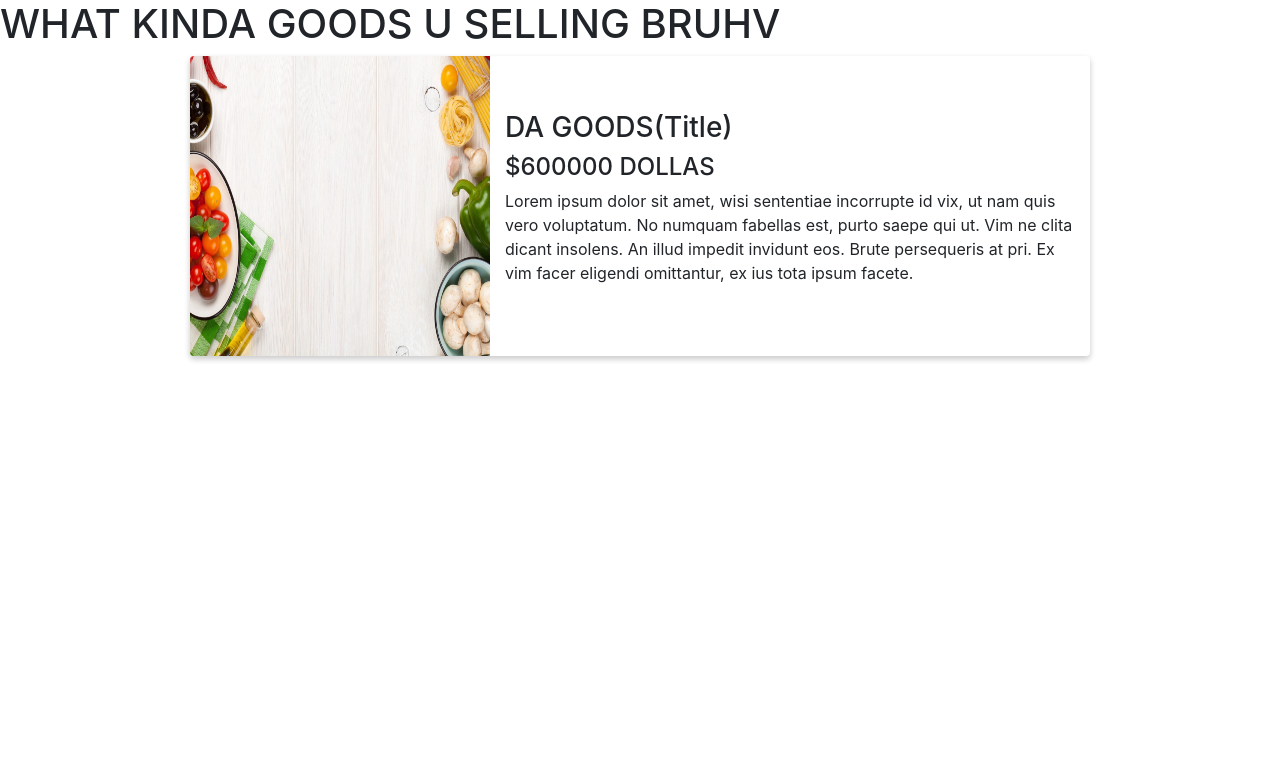
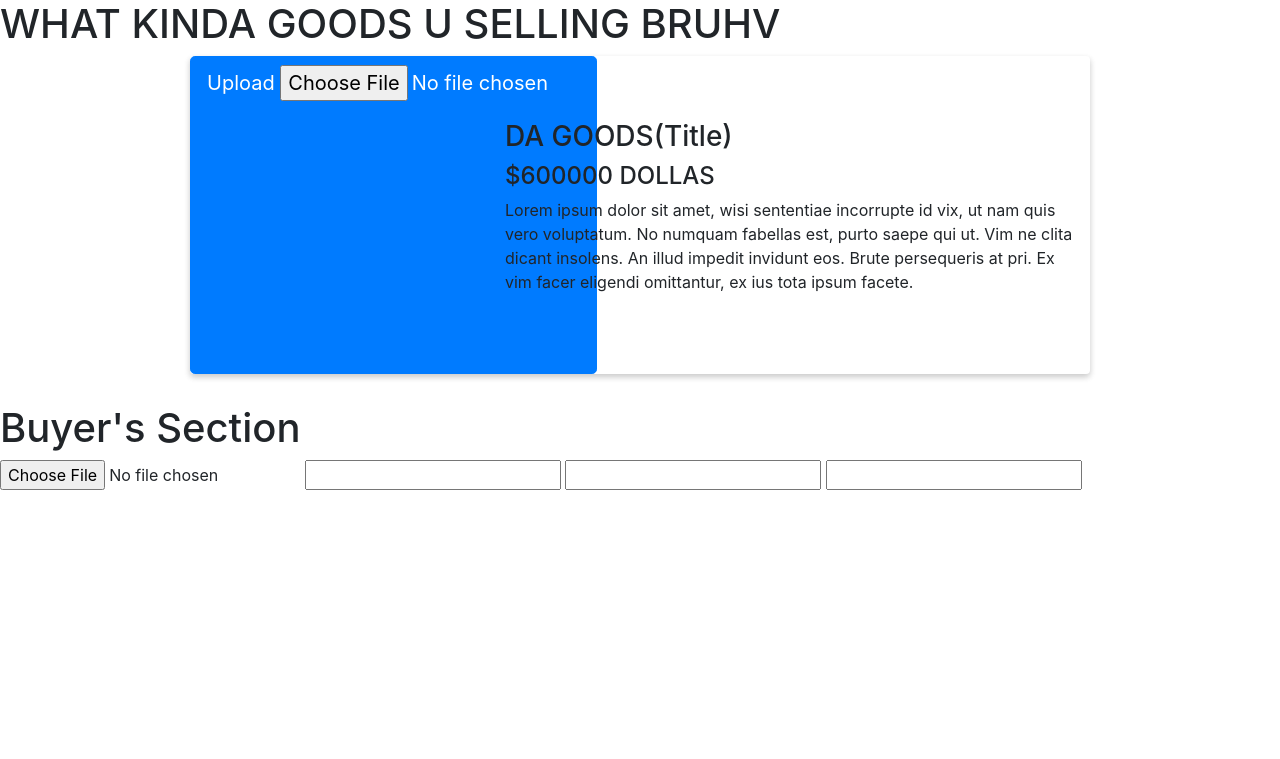
Before and after one commit to piercetu/FoodCloud, a Flask app: page /business in a window 1280 px wide. Shown: the top 759 px of the page. Before the commit the page ends 361 px from the top, so only its background shows below. Run offline with Flask 2, Linux system fonts and the light colour scheme; some libraries are stand-ins or nearby versions.

Commit message:
Update seller

```diff
--- a/development/static/styles/seller.css
+++ b/development/static/styles/seller.css
@@ -1,4 +1,3 @@
-<<<<<<< HEAD
 /* div {
     display: block;
 } */
@@ -41,6 +40,15 @@
     margin-left: 300px;
     padding: 15px;
 }
-=======
-/* Seller Page CSS */
->>>>>>> e93b8ce37d07a1438b832d73abfce6109fed612b
+
+
+#seller {
+  height: 100vh;
+}
+
+input[type="file"] {
+  height: 300px;
+  width: 300px;
+  background: none;
+  border: black;
+}
--- a/development/templates/seller.html
+++ b/development/templates/seller.html
@@ -1,32 +1,61 @@
 <!DOCTYPE html>
 <html>
+
 <head>
   <link rel="icon" href="{{ url_for('static',filename='resources/favicon.png') }}">
   <meta charset="UTF-8">
   <meta name="viewport" content="width=device-width, initial-scale=1.0">
   <meta http-equiv="X-UA-Compatible" content="ie=edge">
   <title>Food Cloud - insert text</title>
-        <!-- <link rel="stylesheet" href="https://stackpath.bootstrapcdn.com/bootstrap/4.3.1/js/bootstrap.bundle.min.js"> -->
   <link rel="stylesheet" href="https://stackpath.bootstrapcdn.com/bootstrap/4.3.1/css/bootstrap.min.css">
   <link rel="stylesheet" href="{{ url_for('static',filename='styles/seller.css') }}">
 </head>
+
 <body>
+
   <h1>WHAT KINDA GOODS U SELLING BRUHV</h1>
   <div class="seller-container">
     <div class="seller-row">
-                <div class="seller shadow-large">
+
+      <div class="seller item shadow-large">
+
+        <!-- Image -->
         <div class="seller-image">
-                        <img src="{{ url_for('static',filename='resources/homepage.jpg') }}" alt="sup" height="300px" width="300px">
+          <!-- <input type="file" name="item-picture" value="Hi..."> -->
+          <!-- <input type="file" id="files" class="hidden" />
+          <label for="files">Select file</label> -->
+          <div class="file btn btn-lg btn-primary">
+            Upload
+            <input type="file" name="file" />
           </div>
 
+          <!-- <img src="{{ url_for('static',filename='resources/homepage.jpg') }}" alt="sup" height="300px" width="300px"> -->
+        </div>
+
+        <!-- Right Side -->
         <div class="seller-info">
           <h3> DA GOODS(Title)</h3>
           <h4> $600000 DOLLAS</h4>
-                        <p>Lorem ipsum dolor sit amet, wisi sententiae incorrupte id vix, ut nam quis vero voluptatum. No numquam fabellas est, purto saepe qui ut. Vim ne clita dicant insolens. An illud impedit invidunt eos. Brute persequeris at pri.
+          <p>Lorem ipsum dolor sit amet, wisi sententiae incorrupte id vix, ut nam quis vero voluptatum. No numquam
+            fabellas est, purto saepe qui ut. Vim ne clita dicant insolens. An illud impedit invidunt eos. Brute
+            persequeris at pri.
             Ex vim facer eligendi omittantur, ex ius tota ipsum facete.</p>
         </div>
       </div>
     </div>
   </div>
+
+
+  <div id="seller">
+    <h1>Buyer's Section</h1>
+    <div id="add-items">
+      <input type="file" name="item-picture">
+      <input type="text" name="item-name">
+      <input type="text" name="item-price">
+      <input type="text" name="item-description">
+    </div>
+    <div id="view-items"></div>
+  </div>
 </body>
+
 </html>
```
Lines whose indentation alone changed are shown as unchanged.
